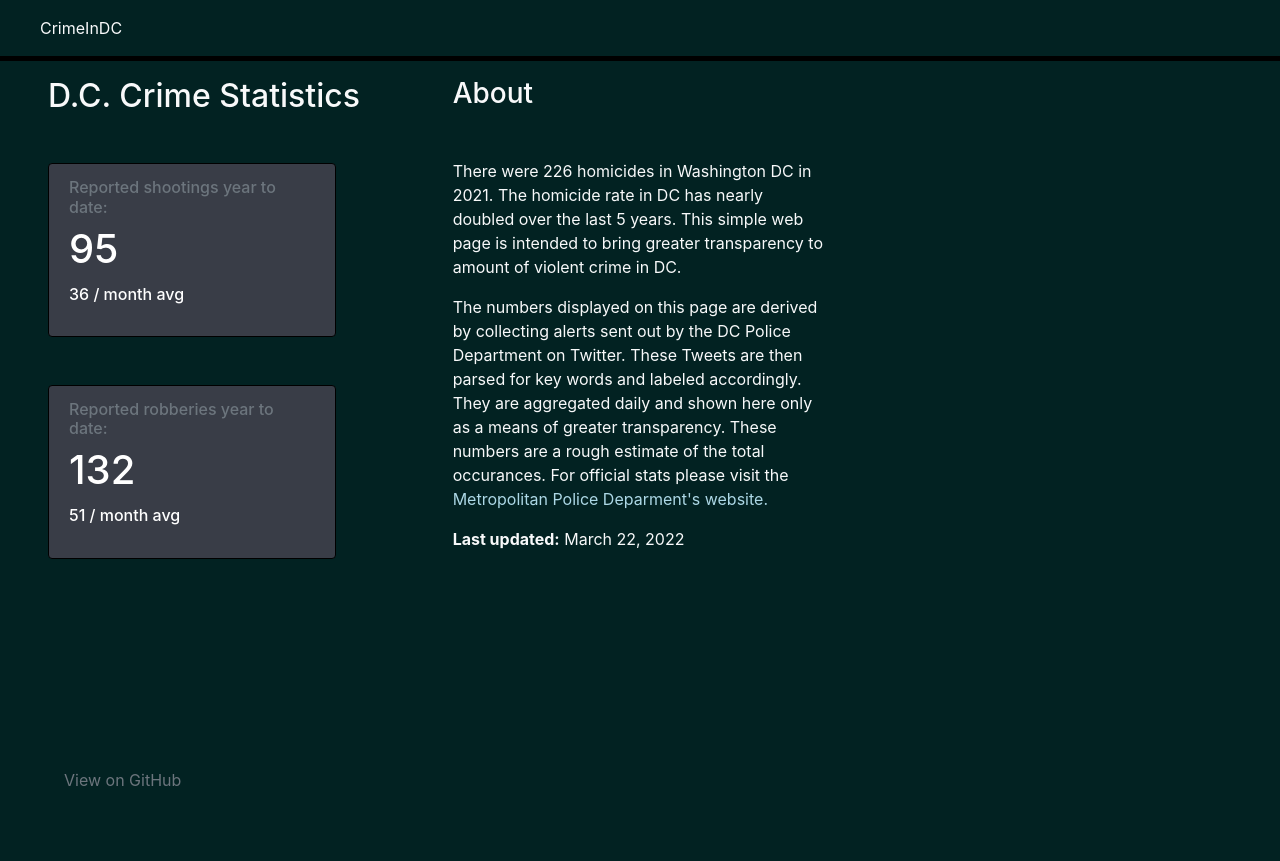
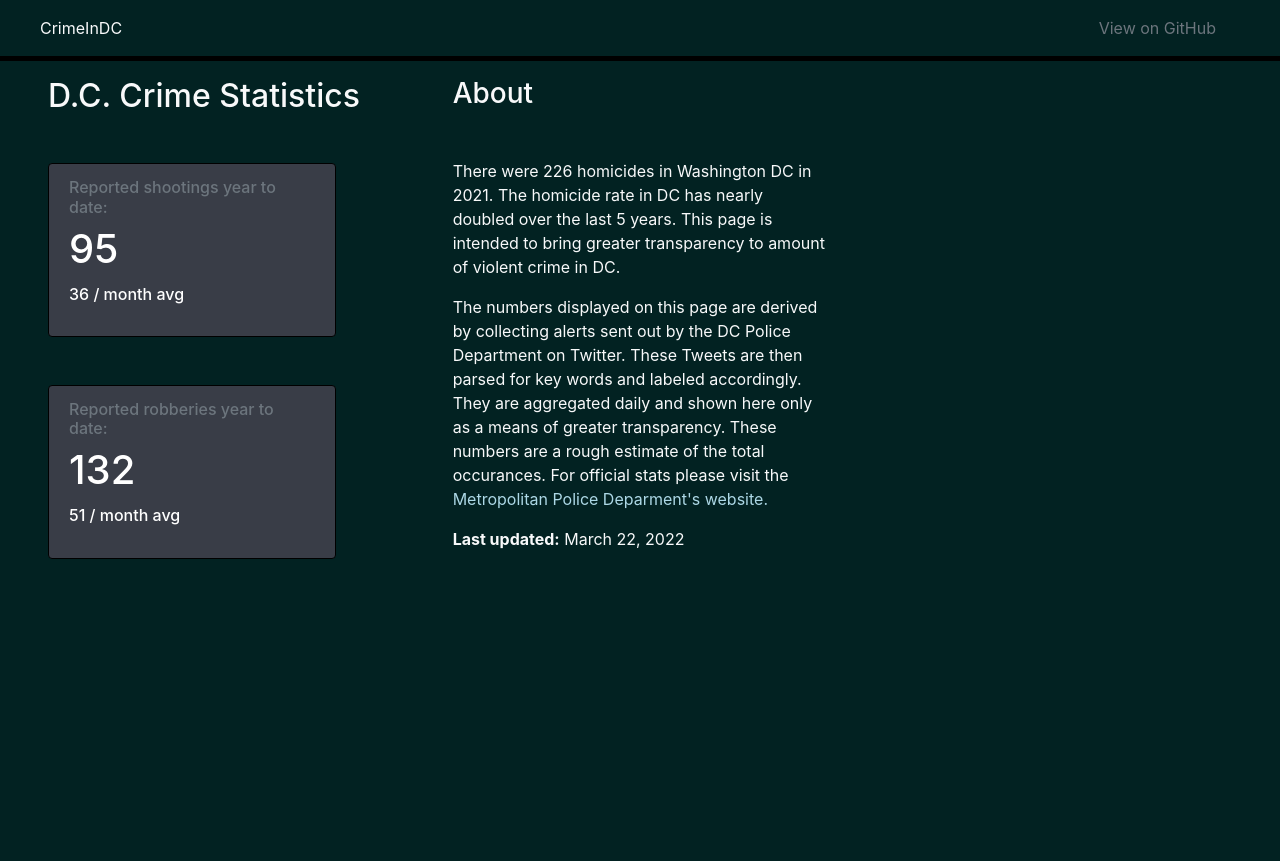
Before and after one commit to mattambrogi/dc-crime, a Django app: page / in a window 1280 px wide. Run offline with Django 4.2, Linux system fonts and the light colour scheme; data comes from the database, SQL or seed files in the repository; parts of the project's set-up code (start-up, migrations or seed data) failed here and were passed over.

Commit message:
Changed GitHub link to top nav

```diff
--- a/templates/base.html
+++ b/templates/base.html
@@ -15,6 +15,9 @@
     <nav class="navbar navbar-dark" style="background-color: 22222; border-bottom:5px solid #000;">
         <span class="navbar-text text-light px-4">
             CrimeInDC
+        </span>
+        <span class="nav-bar-text px-5">
+            <a href="https://github.com/mattambrogi/dc-crime" class="text-muted mb-0 py-2">View on GitHub</a>
         </span>
     </nav>
     <div>
--- a/templates/home.html
+++ b/templates/home.html
@@ -24,7 +24,7 @@
             <h3 class="mt-3 ">About</h3>
             <p class="mt-5">
                 There were 226 homicides in Washington DC in 2021. The homicide rate in DC has nearly doubled over the
-                last 5 years. This simple web page is
+                last 5 years. This page is
                 intended to bring greater transparency to amount of violent crime in DC.
             </p>
             <p>
@@ -44,11 +44,6 @@
         <div class="col-md-4 col-sm-12">
         </div>
     </div>
-    <div class="navbar fixed-bottom">
-        <span class="nav-bar-text px-5">
-            <a href="https://github.com/mattambrogi/dc-crime" class="text-muted mb-0 py-2">View on GitHub</a>
-        </span>
-    </div>
 </div>
 
 {% endblock %}
```
Also changed, not shown: 1 other file.
